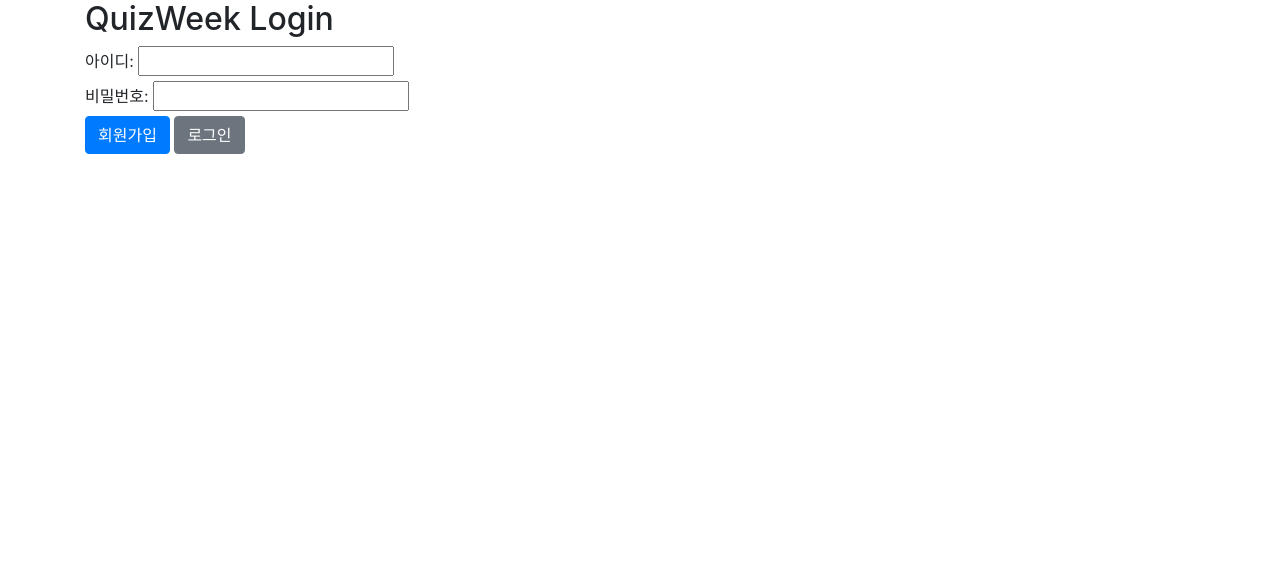
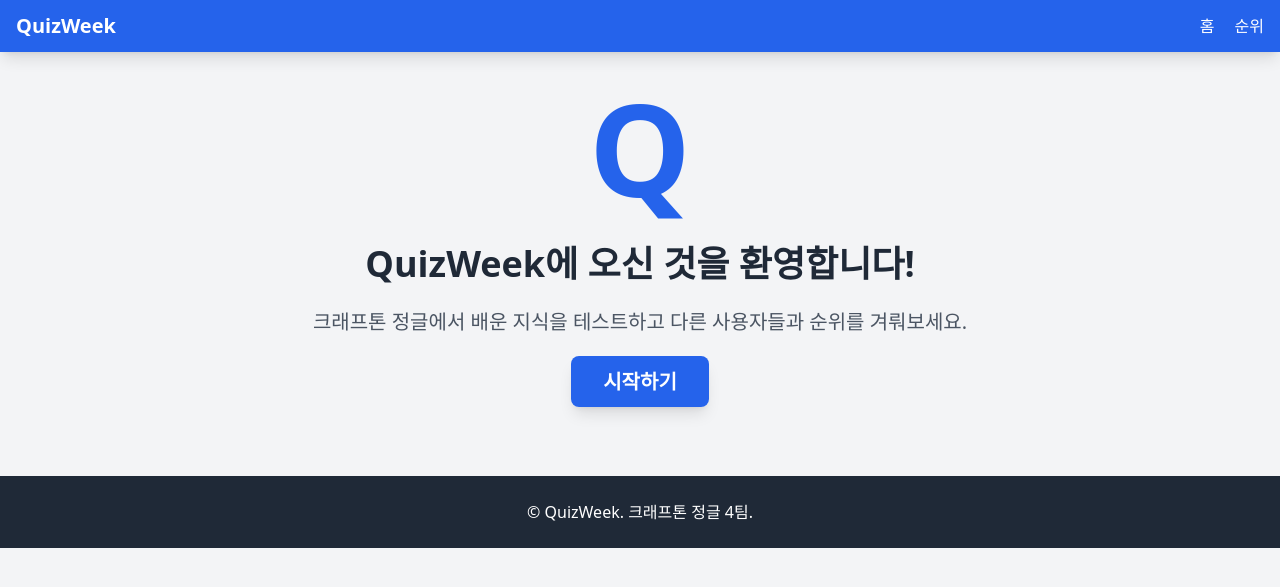
Before and after one commit to plan6062/qrafton, a Flask app: template templates/main.html in a window 1280 px wide. Shown: the top 587 px of the page. Run offline with Flask 3, Linux system fonts and the light colour scheme; the template is opened without the code that fills it, so the values that code supplies are empty; some libraries are stand-ins or nearby versions; some web fonts are replaced.

Commit message:
feat : main.html 업데이트
tailwindcss를 사용한 임시 메인 화면 업데이트

```diff
--- a/package.json
+++ b/package.json
@@ -1,5 +1,5 @@
 {
-  "name": "your-project-name",
+  "name": "quizweek",
   "version": "1.0.0",
   "description": "Flask + MongoDB + Tailwind CSS project",
   "scripts": {
--- a/templates/main.html
+++ b/templates/main.html
@@ -1,71 +1,63 @@
-<!-- 메인 홈페이지 -->
-
 <!DOCTYPE html>
 <html lang="ko">
 <head>
-    <!-- Required meta tags -->
   <meta charset="utf-8" />
-    <meta
-      name="viewport"
-      content="width=device-width, initial-scale=1, shrink-to-fit=no"
-    />
+  <meta name="viewport" content="width=device-width, initial-scale=1, shrink-to-fit=no" />
 
-    <!-- Bootstrap CSS -->
-    <link
-      rel="stylesheet"
-      href="https://cdn.jsdelivr.net/npm/bootstrap@4.6.0/dist/css/bootstrap.min.css"
-      crossorigin="anonymous"
-    />
+  <!-- Tailwind CSS -->
+  <script src="https://cdn.tailwindcss.com"></script>
 
   <!-- JS -->
   <script src="https://code.jquery.com/jquery-3.5.1.min.js"></script>
 
-    <script
-      src="https://cdn.jsdelivr.net/npm/popper.js@1.16.1/dist/umd/popper.min.js"
-      crossorigin="anonymous"
-    ></script>
-
   <!-- 구글폰트 -->
-    <link
-      href="https://fonts.googleapis.com/css?family=Stylish&display=swap"
-      rel="stylesheet"
-    />
+  <link href="https://fonts.googleapis.com/css?family=Stylish&display=swap" rel="stylesheet" />
 
   <title>QuizWeek</title>
-
-    <!-- style -->
-    <style type="text/css"></style>
-
-    <script></script>
 </head>
 
-  <body>
-    <div class="container">
-      <h2>QuizWeek Login</h2>
+<body class="bg-gray-100 font-sans">
+  <!-- 네비게이션 바 -->
+  <nav class="bg-blue-600 text-white shadow-lg">
+    <div class="container mx-auto px-4 py-3">
+      <div class="flex justify-between items-center">
+        <div class="text-xl font-bold">QuizWeek</div>
+        <div class="space-x-4">
+          <a href="/main" class="hover:text-blue-200 font-medium">홈</a>
+          <a href="/ranking" class="hover:text-blue-200 font-medium">순위</a>
+          {% if nickname %}
+            <span class="text-blue-200">{{ nickname }}님 환영합니다</span>
+            <a href="/logout" class="bg-red-500 hover:bg-red-600 px-3 py-1 rounded text-sm">로그아웃</a>
+          {% endif %}
+        </div>
+      </div>
+    </div>
+  </nav>
 
-      <div>
-        <label>아이디:</label>
-        <input type="text" name="userid" />
+  <!-- 메인 컨텐츠 -->
+  <div class="container mx-auto px-4 py-8">
+    <div class="max-w-2xl mx-auto text-center">
+      <!-- 로고 또는 큰 Q -->
+      <div class="text-9xl font-bold text-blue-600 mb-8">Q</div>
+
+      <h1 class="text-4xl font-bold text-gray-800 mb-6">QuizWeek에 오신 것을 환영합니다!</h1>
+
+      <p class="text-xl text-gray-600 mb-8">
+        크래프톤 정글에서 배운 지식을 테스트하고 다른 사용자들과 순위를 겨뤄보세요.
+      </p>
+
+      <!-- 시작하기 버튼 -->
+      <a href="/quiz/start" class="bg-blue-600 hover:bg-blue-700 text-white font-bold py-3 px-8 rounded-lg text-xl shadow-lg transition duration-300">
+        시작하기
+      </a>
+    </div>
   </div>
 
-      <div>
-        <label>비밀번호:</label>
-        <input type="text" name="userpw" />
+  <!-- 푸터 -->
+  <footer class="bg-gray-800 text-white py-6 mt-12">
+    <div class="container mx-auto px-4 text-center">
+      <p>&copy; QuizWeek. 크래프톤 정글 4팀.</p>
     </div>
-
-      <div>
-        <a href="/register"><button type="button" class="btn btn-primary">회원가입</button></a>
-
-        <button type="submit" class="btn btn-secondary">로그인</button>
-        <!-- JWT인증 방식으로 로그인 구현 필요 -->
-
-      </div>
-
-    </div>
-
-    {% if error %}
-        <div class="alert alert-danger mt-3"> {{error}}</div>
-    {% endif %}
-
+  </footer>
 </body>
 </html>
```
Lines whose indentation alone changed are shown as unchanged.
